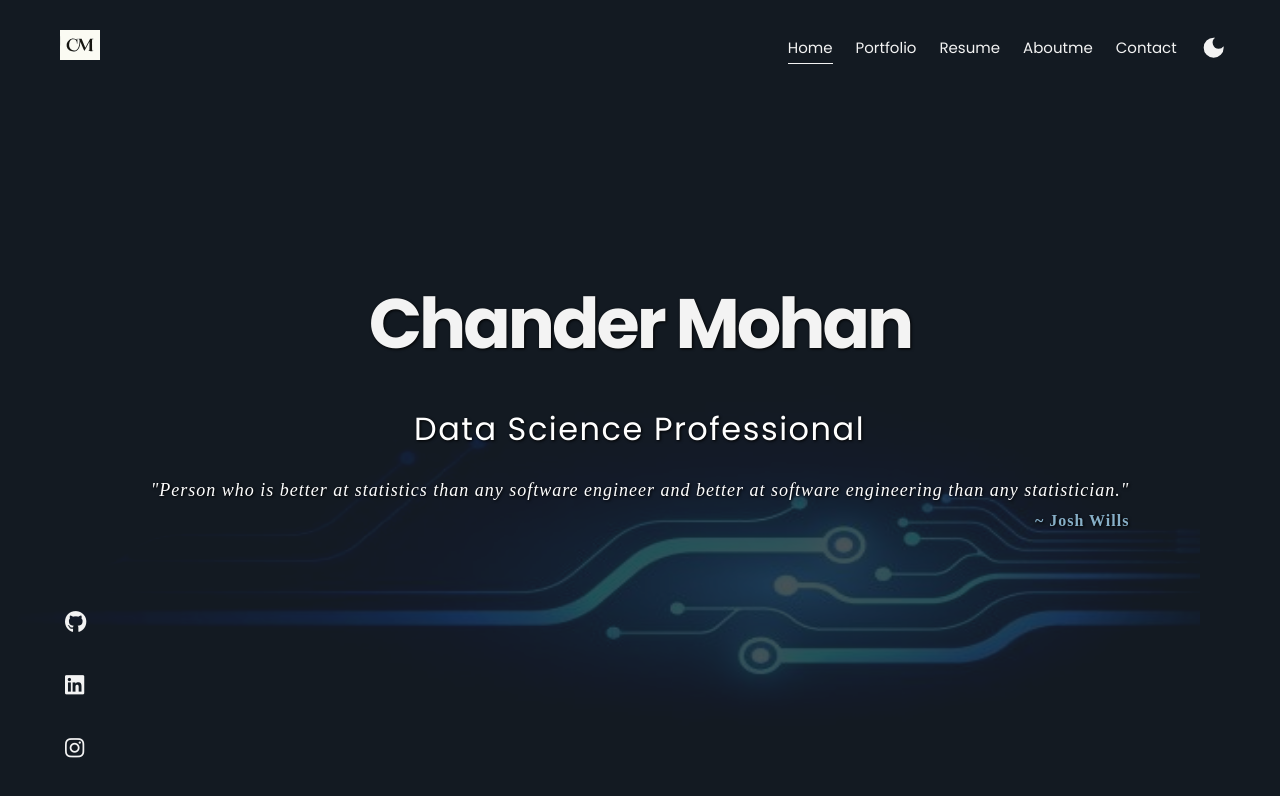
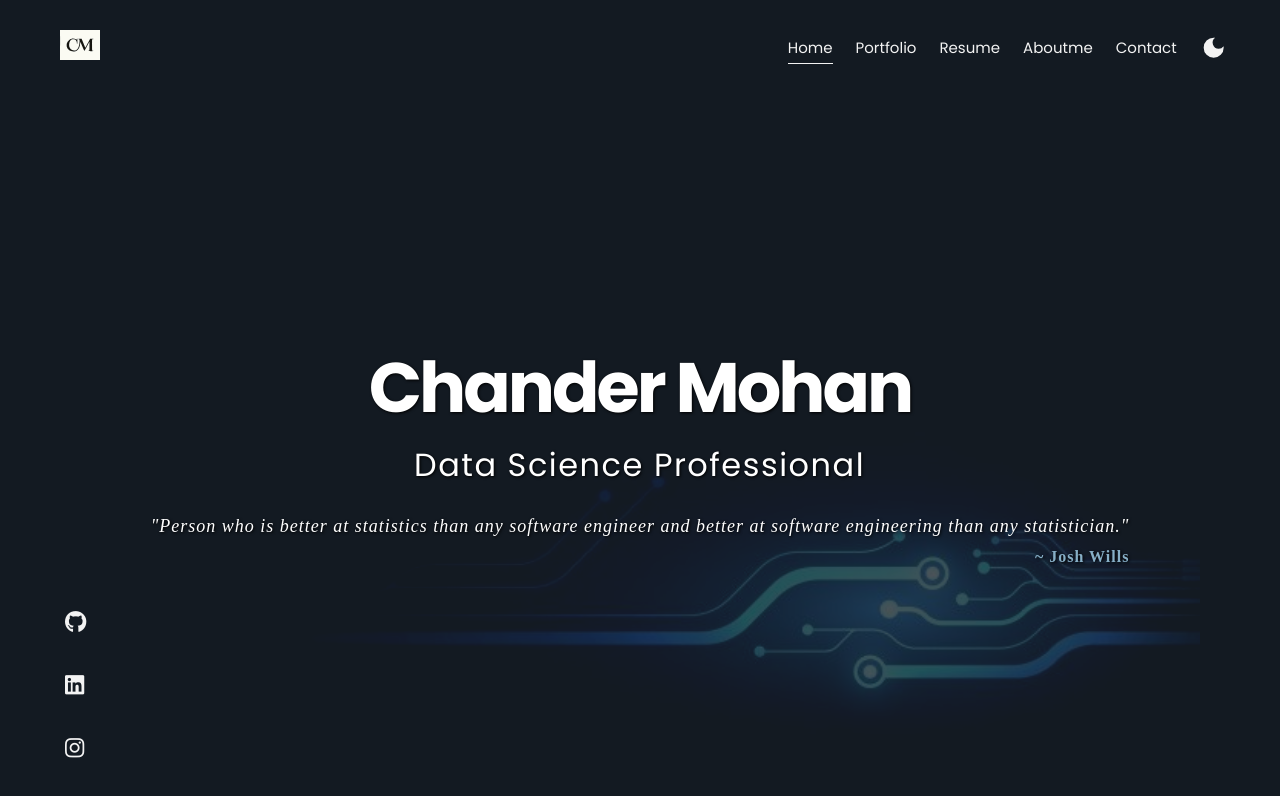
Before and after one commit to ChanderMohan27/my-portfolio, a React (Create React App) app: page / in a window 1280 px wide. Shown: the top 796 px of the page. Built offline with nearby package versions, Linux system fonts and the light colour scheme.

Commit message:
updating image size for home page

```diff
--- a/src/components/Hero.jsx
+++ b/src/components/Hero.jsx
@@ -19,8 +19,7 @@ const Hero = ({ name }) => {
       bottom: "0",
       opacity: "0.3",
       mixBlendMode: "lighten",
-      height: "90vh", // Use viewport height for better responsiveness
-      width: "100%", // Take up the full width
+      height: "80%",
     },
 
     textContainer: {
@@ -33,12 +32,8 @@ const Hero = ({ name }) => {
       textShadow: "1px 1px 3px #000",
     },
 
-    name: {
-      color: "var(--text-color)",
-      fontWeight: "700",
-      marginTop: "-100px",
-      paddingBottom: "28px",
-    },
+
+
     quote: {
       fontFamily: "Bleu Fumee", // Replace "YourChosenFont" with the desired font
       fontSize: "18px", // Adjust the font size as needed
```
